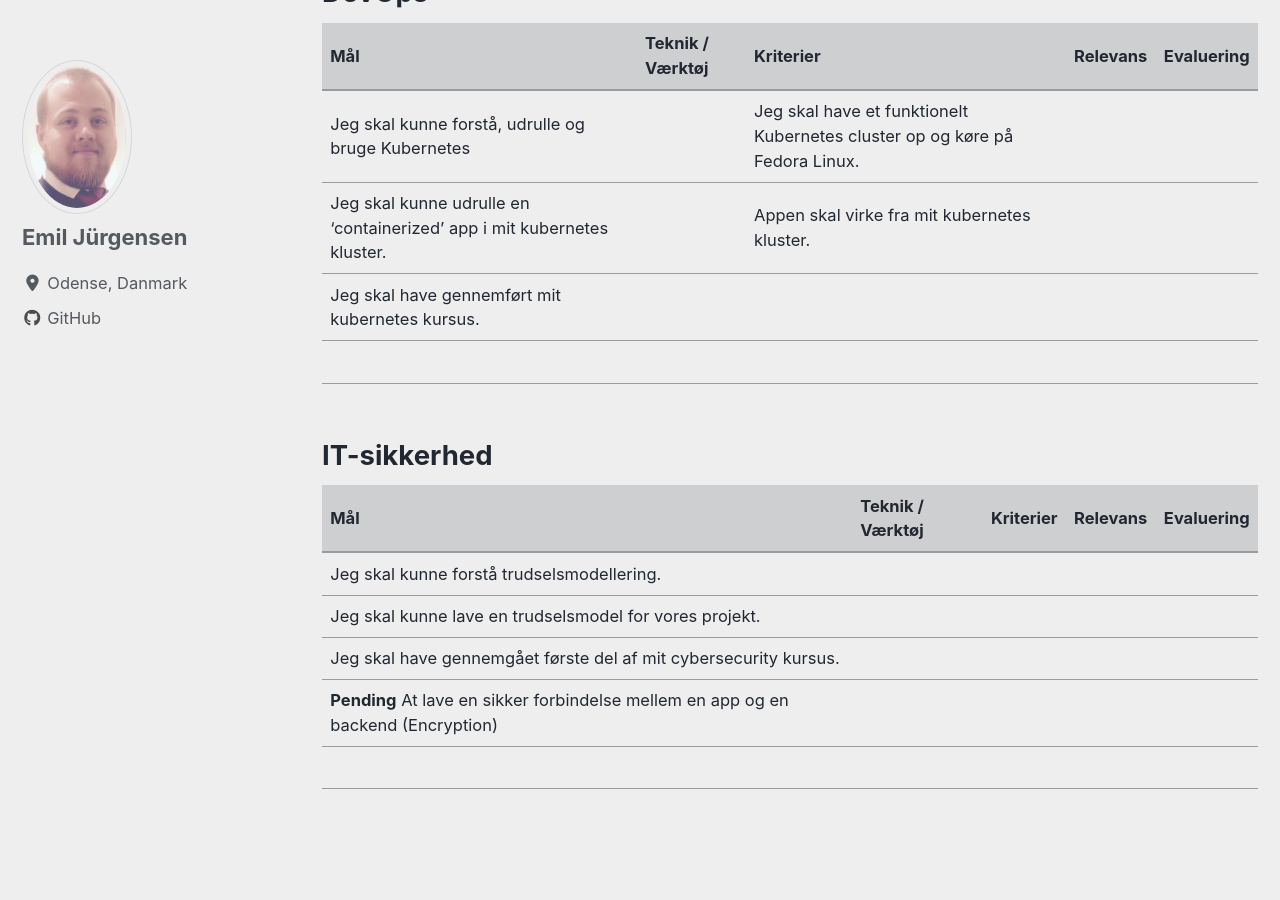
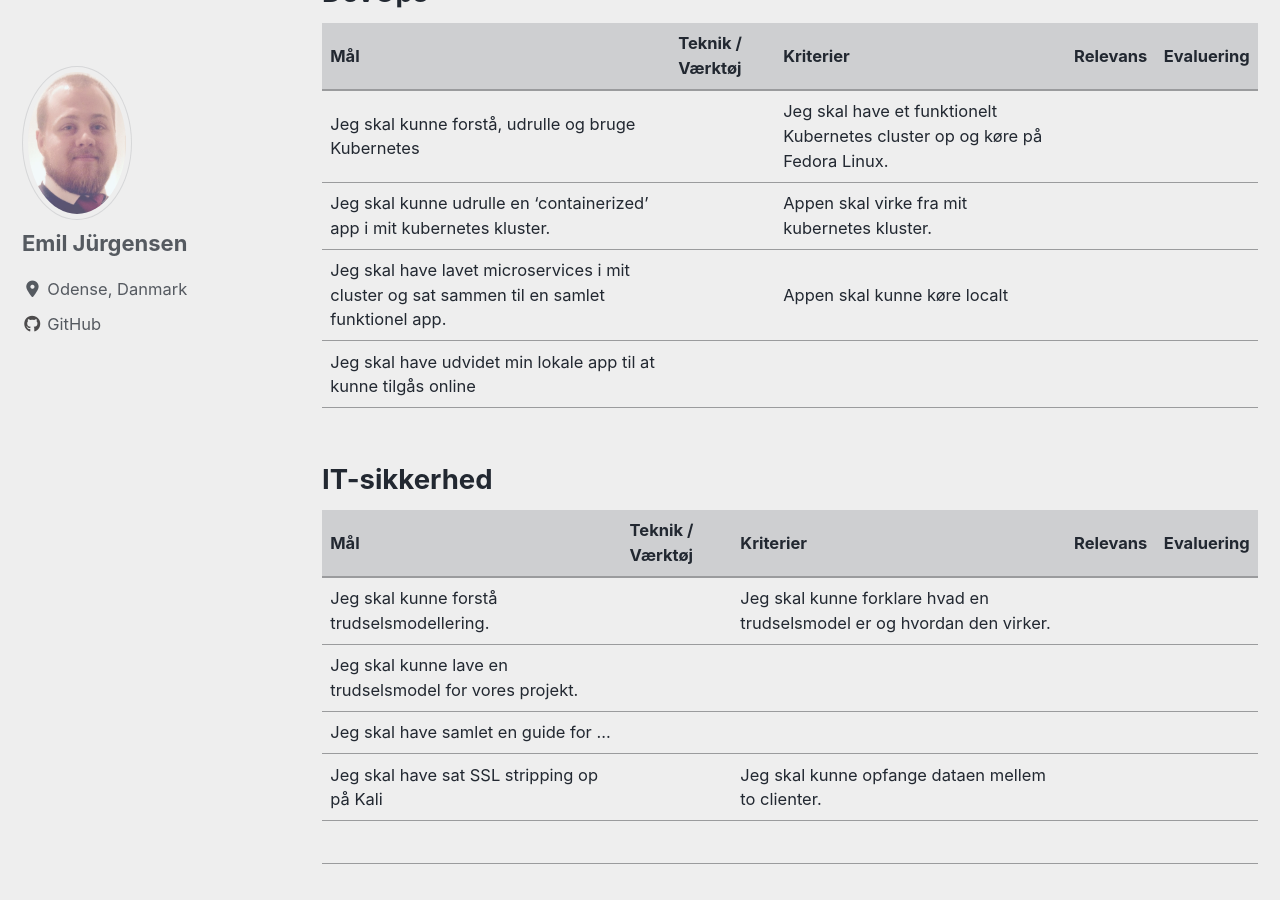
Before and after one commit to Emil428f/Portfolio, a Jekyll site: the page built from plan.md, in a window 1280 px wide and 900 px high, scrolled down 1033 px. Built offline with Jekyll 4.4.1, drawn with Linux system fonts in a browser that asks for light colours; cached includes are drawn as plain includes; nearby versions of some CDN libraries.

Commit message:
Update plan.md

```diff
--- a/plan.md
+++ b/plan.md
@@ -33,15 +33,15 @@ author_profile: true
 |-------|--------|---------|---------|---------|
 | Jeg skal kunne forstå, udrulle og bruge Kubernetes |  | Jeg skal have et funktionelt Kubernetes cluster op og køre på Fedora Linux. |  |
 | Jeg skal kunne udrulle en 'containerized' app i mit kubernetes kluster.  |  | Appen skal virke fra mit kubernetes kluster. |  |
-| Jeg skal have gennemført mit kubernetes kursus. |  |  |  |  |
-|  |  |  |  |  |
+| Jeg skal have lavet microservices i mit cluster og sat sammen til en samlet funktionel app. |  | Appen skal kunne køre localt |  |  |
+| Jeg skal have udvidet min lokale app til at kunne tilgås online |  |  |  |  |
 
 <h2>IT-sikkerhed</h2>
 
 | Mål | Teknik / Værktøj | Kriterier | Relevans | Evaluering |
 |-------|--------|---------|---------|---------|
-| Jeg skal kunne forstå trudselsmodellering. |  |  |  |  |
+| Jeg skal kunne forstå trudselsmodellering. |  | Jeg skal kunne forklare hvad en trudselsmodel er og hvordan den virker. |  |  |
 | Jeg skal kunne lave en trudselsmodel for vores projekt. |  |  |  |  |
-| Jeg skal have gennemgået første del af mit cybersecurity kursus. |  |  |  |  |
-| **Pending** At lave en sikker forbindelse mellem en app og en backend (Encryption) |  |  |  |
+| Jeg skal have samlet en guide for ... |  |  |  |  |
+| Jeg skal have sat SSL stripping op på Kali |  | Jeg skal kunne opfange dataen mellem to clienter. |  |
 |  |  |  |  |  |
```
